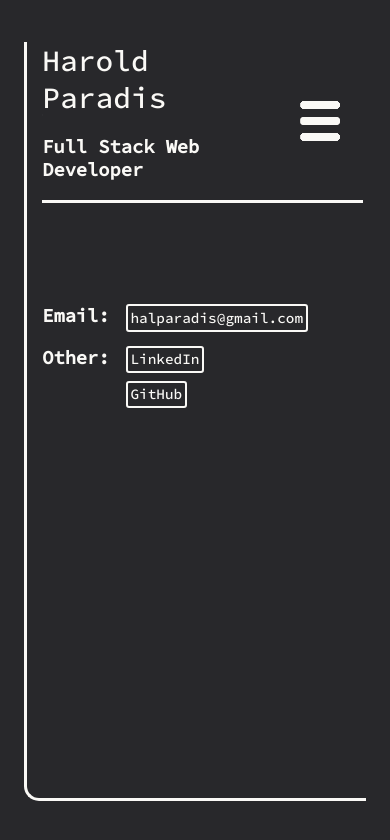
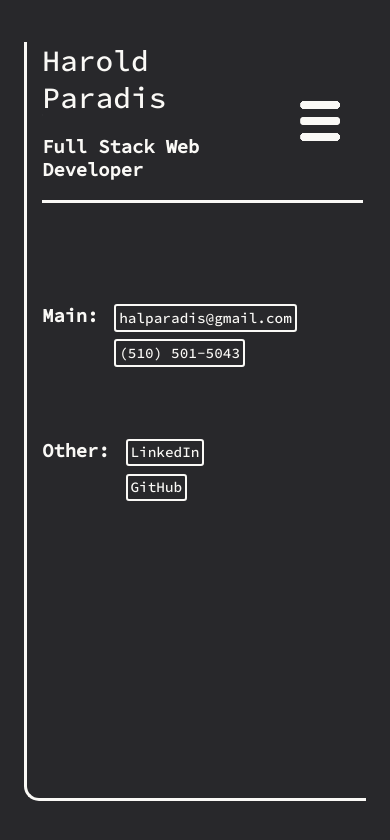
Before and after one commit to HalParadis/Portfolio, a React (Create React App) app: page /contact in a window 390 px wide. Shown: the top 840 px of the page. Built offline with nearby package versions, Linux system fonts and the light colour scheme.

Commit message:
added phone number and further optimized contact page for mobile. still needs work

```diff
--- a/public/style.css
+++ b/public/style.css
@@ -127,6 +127,7 @@ body {
   margin-right: 3em;
   display: flex;
   align-items: start;
+  margin-bottom: 20%;
 }
 
 .contacts-container > h3 {
--- a/src/components/Contact.js
+++ b/src/components/Contact.js
@@ -5,14 +5,11 @@ const Contact = () => {
   return (
     <div className='contact-info'>
       <div className='contacts-container'>
-        <h3>Email:</h3>
+        <h3>Main:</h3>
         <div className='contacts-subcontainer'>
           <a className='contact-anchor link-button' href="mailto: halparadis@gmail.com">halparadis@gmail.com</a>
+          <a className='contact-anchor link-button' href='tel: 510-501-5043'>(510) 501-5043</a>
         </div>
-        {/* <h3>Phone:</h3>
-        <div className='contacts-subcontainer'>
-          <a className='contact-anchor link-button' href='tel: 510-501-5043'>(510) 501-5043</a>
-        </div> */}
       </div>
 
       <div className='contacts-container'>
```
